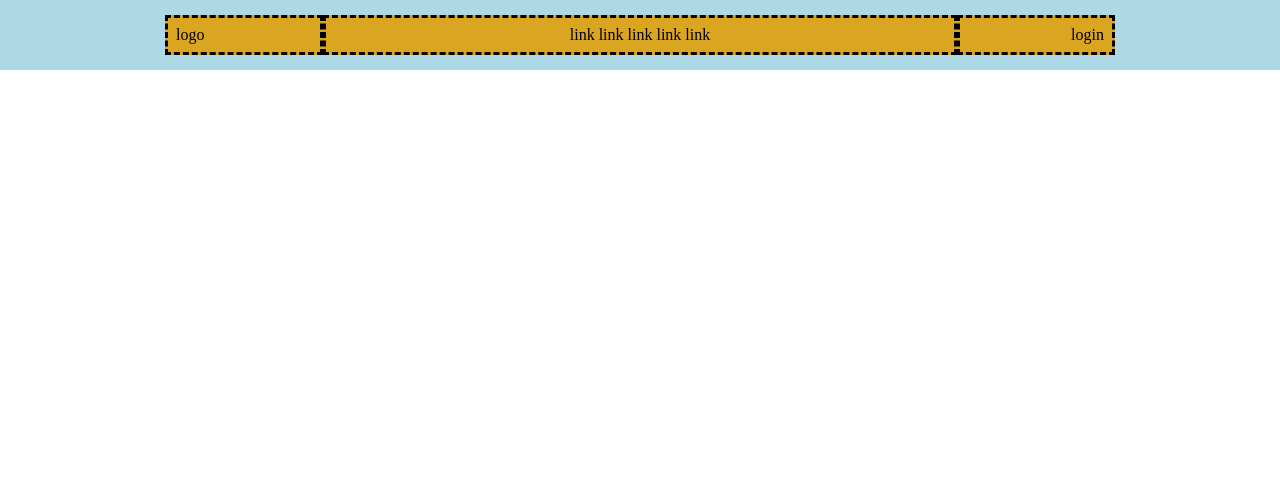
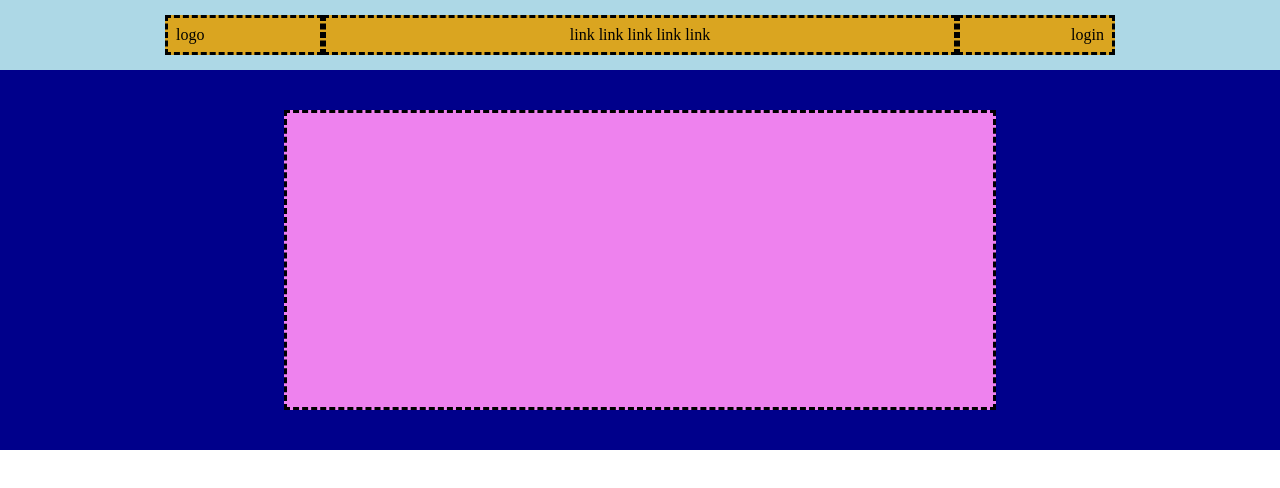
Before and after one commit to CarloVeronese/htmlcss-struttura-discord, a plain HTML site: page index.html in a window 1280 px wide. Drawn offline with Linux system fonts and the light colour scheme.

Commit message:
Edited - page-header padding and added second section

```diff
--- a/css/style.css
+++ b/css/style.css
@@ -19,13 +19,44 @@ body{
     background-color: #ADD8E6;
     display: flex;
     flex-direction: column;
-    min-height: 70px;
     justify-content: center;
+    padding: 15px 0px;
 }
 
 .row{
     display: flex;
     flex-wrap: wrap;
+}
+
+* [class^="col"]{
+    border: 3px dashed black;
+}
+
+.page-header [class^='col-']{
+    background-color: #DAA520;
+    padding: 8px;
+}
+
+.page-header .row *:nth-child(2){
+    text-align: center;
+}
+
+.page-header .row *:last-child{
+    text-align: end;
+}
+
+.first-sec {
+    background-color: #00008B;
+    padding: 40px 0;
+}
+
+.first-sec [class^="col"]{
+    min-height: 300px;
+    background-color: #EE82EE;
+}
+
+.first-sec .row {
+    justify-content: center;
 }
 
 .col-2{
@@ -44,25 +75,6 @@ body{
     flex-basis: calc((100% / 3) * 2);
 }
 
-.page-header .container{
-    background-color: #DAA520;
+.col-9{
+    flex-basis: calc((100% / 4) * 3);
 }
-
-.page-header [class^='col-']{
-    border: 3px dashed black;
-    padding: 8px;
-}
-
-.page-header .row *:nth-child(2){
-    text-align: center;
-}
-
-.page-header .row *:last-child{
-    text-align: end;
-}
-
-.debug [class^='col-'] {
-    min-height: 100px;
-    padding: 10px;
-    font-weight: 700;
-}
--- a/index.html
+++ b/index.html
@@ -6,7 +6,7 @@
     <link rel="stylesheet" href="./css/style.css">
     <title>Discord</title>
 </head>
-<body class="debugg">
+<body class="debug">
     <header class="page-header">
         <section>
             <div class="container">
@@ -18,8 +18,14 @@
             </div>
         </section>
     </header>
-    <main>
-
+    <main class="main-content">
+        <section class="first-sec">
+            <div class="container">
+                <div class="row">
+                    <div class="col-9"></div>
+                </div>
+            </div>
+        </section>
     </main>
     <footer>
 
```
